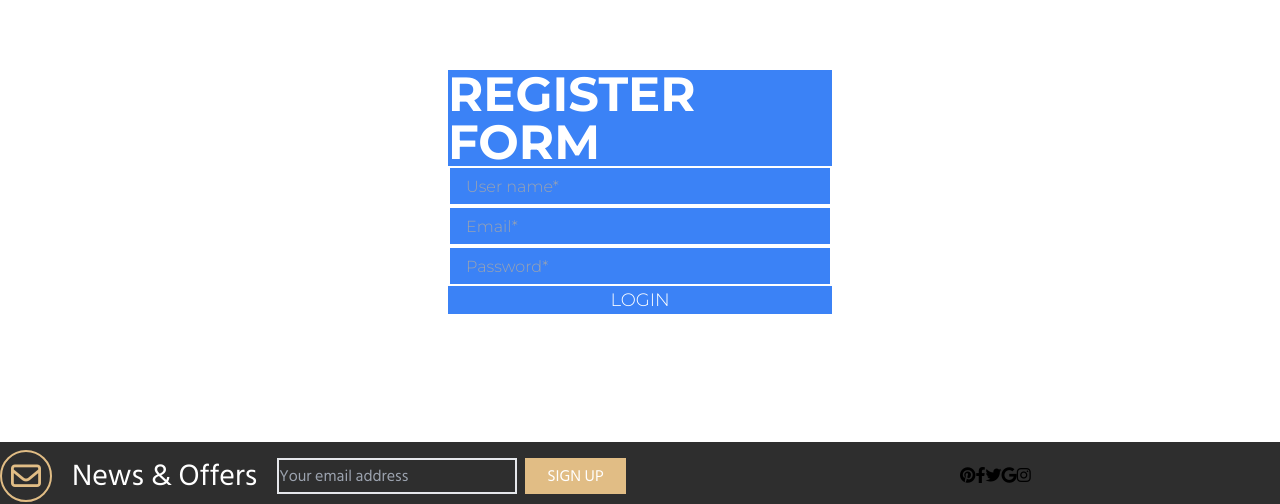
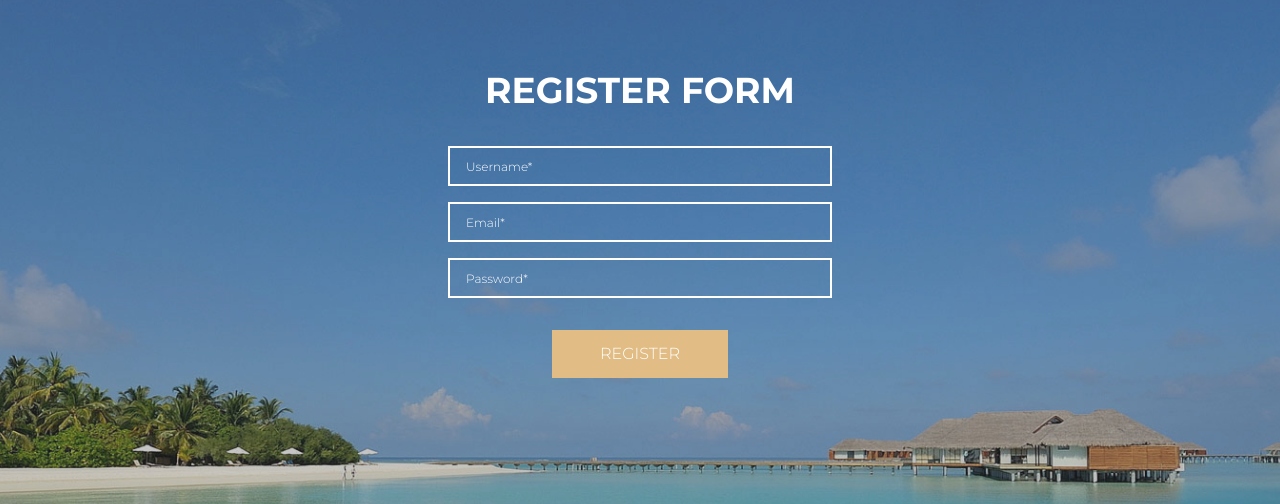
Before and after one commit to quangtruong3011/project_luxury, a React (Create React App) app: page /register in a window 1280 px wide. Shown: the part 194-698 px from the top of the page. Built offline with nearby package versions, Linux system fonts and the light colour scheme.

Commit message:
login-register-update

```diff
--- a/src/components/login/Login.css
+++ b/src/components/login/Login.css
@@ -1,2 +1,18 @@
-@import url('https://fonts.googleapis.com/css2?family=Hind:wght@500&display=swap');
-@import url('https://fonts.googleapis.com/css2?family=Montserrat:wght@300;700&display=swap');
+@import url("https://fonts.googleapis.com/css2?family=Hind:wght@500&display=swap");
+@import url("https://fonts.googleapis.com/css2?family=Montserrat:wght@300;700&display=swap");
+
+body {
+  background-image: url("../img/login-register/login-register-bg.jpg");
+  background-size: cover;
+  background-position: center;
+}
+
+textarea:focus, input:focus {
+    outline: none;
+    border-color: #e1bd85;
+    transition: border-color 0.2s ease-in-out;
+}
+
+.loginBtn {
+    transition: color 0.3s ease;
+}
--- a/src/components/login/Login.jsx
+++ b/src/components/login/Login.jsx
@@ -33,34 +33,43 @@ function Login() {
   };
 
   return (
-    <section className="pb-32 pt-56">
-      <div className="bgOverlay h-full w-full"></div>
+    <section className="relative pb-32 pt-56">
+      <div className="bgOverlay absolute top-0 z-0 h-full w-full bg-[rgba(72,72,72,0.3)]"></div>
+      <div className="formContainer">
         <form
-        className="mx-auto flex w-96 flex-col items-center bg-blue-500"
-        style={{ fontFamily: "Montserrat" }}
+          className="relative z-10 mx-auto ml-auto mr-auto flex w-96 flex-col items-center gap-4 text-white font-[Montserrat]"
           action="login"
         >
-        <h2 className="text-5xl font-semibold text-white">LOGIN ACCOUNT</h2>
+          <h2 className="mb-5 text-4xl font-semibold text-white">
+            LOGIN ACCOUNT
+          </h2>
           <input
-          className="userInputBox h-10 w-full border-2 border-solid border-white bg-transparent px-4 text-white"
+            className="userInputBox h-10 w-full border-2 border-solid border-white bg-transparent px-4 text-xs text-white placeholder:text-white"
             type="text"
-          placeholder="User name"
+            placeholder="Username"
             name="name"
             value={formData.name}
             onChange={handleChange}
           />
           <input
-          className="passwordInputBox h-10 w-full border-2 border-solid border-white bg-transparent px-4 text-white"
+            className="passwordInputBox h-10 w-full border-2 border-solid border-white bg-transparent px-4 text-xs text-white placeholder:text-white"
             type="password"
             placeholder="Password"
             name="password"
             value={formData.password}
             onChange={handleChange}
           />
-        <button className="text-lg text-white" onClick={handleSubmit}>
+          <button
+            className="loginBtn my-4 w-44 bg-[#e1bd85] py-2.5 text-base text-white border-2 border-[#e1bd85] hover:bg-white hover:text-[#e1bd85]"
+            onClick={handleSubmit}
+          >
             LOGIN
           </button>
+          <span className="accountDesc text-xs">
+            <a href="#" className="hover:text-[#e1bd85]">I don't have an account</a> - <a href="#" className="hover:text-[#e1bd85]">Forgot password</a>
+          </span>
         </form>
+      </div>
     </section>
   );
 }
--- a/src/components/register/Register.css
+++ b/src/components/register/Register.css
@@ -1,2 +1,18 @@
-@import url('https://fonts.googleapis.com/css2?family=Hind:wght@500&display=swap');
-@import url('https://fonts.googleapis.com/css2?family=Montserrat:wght@300;700&display=swap');
+@import url("https://fonts.googleapis.com/css2?family=Hind:wght@500&display=swap");
+@import url("https://fonts.googleapis.com/css2?family=Montserrat:wght@300;700&display=swap");
+
+body {
+  background-image: url("../img/login-register/login-register-bg.jpg");
+  background-size: cover;
+  background-position: center;
+}
+
+textarea:focus, input:focus {
+    outline: none;
+    border-color: #e1bd85;
+    transition: border-color 0.2s ease-in-out;
+}
+
+.registerBtn {
+    transition: color 0.3s ease;
+}
--- a/src/components/register/Register.jsx
+++ b/src/components/register/Register.jsx
@@ -43,25 +43,26 @@ function Register() {
   };
 
   return (
-    <section className="pb-32 pt-56">
-      <div className="bgOverlay h-full w-full"></div>
+    <section className="relative pb-32 pt-56">
+      <div className="bgOverlay absolute top-0 z-0 h-full w-full bg-[rgba(72,72,72,0.3)]"></div>
       <form
-        className="mx-auto flex w-96 flex-col items-center bg-blue-500"
-        style={{ fontFamily: "Montserrat" }}
+        className="relative z-10 mx-auto ml-auto mr-auto flex w-96 flex-col items-center gap-4 font-[Montserrat] text-white"
         action="register"
         onSubmit={handleSubmit}
       >
-        <h1 className="text-5xl font-semibold text-white">REGISTER FORM</h1>
+        <h2 className="mb-5 text-4xl font-semibold text-white">
+          REGISTER FORM
+        </h2>
         <input
-          className="userNameInputBox h-10 w-full border-2 border-solid border-white bg-transparent px-4 text-white"
+          className="userInputBox h-10 w-full border-2 border-solid border-white bg-transparent px-4 text-xs text-white placeholder:text-white"
           type="text"
-          placeholder="User name*"
+          placeholder="Username*"
           name="name"
           value={formData.name}
           onChange={handleChange}
         />
         <input
-          className="emailInputBox h-10 w-full border-2 border-solid border-white bg-transparent px-4 text-white"
+          className="emailInputBox h-10 w-full border-2 border-solid border-white bg-transparent px-4 text-xs text-white placeholder:text-white"
           type="email"
           placeholder="Email*"
           name="email"
@@ -70,15 +71,15 @@ function Register() {
         />
         {!isValidEmail && <p className="text-red-500">Invalid email</p>}
         <input
-          className="passwordInputBox h-10 w-full border-2 border-solid border-white bg-transparent px-4 text-white"
+          className="passwordInputBox h-10 w-full border-2 border-solid border-white bg-transparent px-4 text-xs text-white placeholder:text-white"
           type="password"
           placeholder="Password*"
           name="password"
           value={formData.password}
           onChange={handleChange}
         />
-        <button className="text-lg text-white" onClick={validateEmail}>
-          LOGIN
+        <button className="registerBtn my-4 w-44 bg-[#e1bd85] py-2.5 text-base text-white border-2 border-[#e1bd85] hover:bg-white hover:text-[#e1bd85]" onClick={validateEmail}>
+          REGISTER
         </button>
       </form>
     </section>
```
Lines whose indentation alone changed are shown as unchanged.
